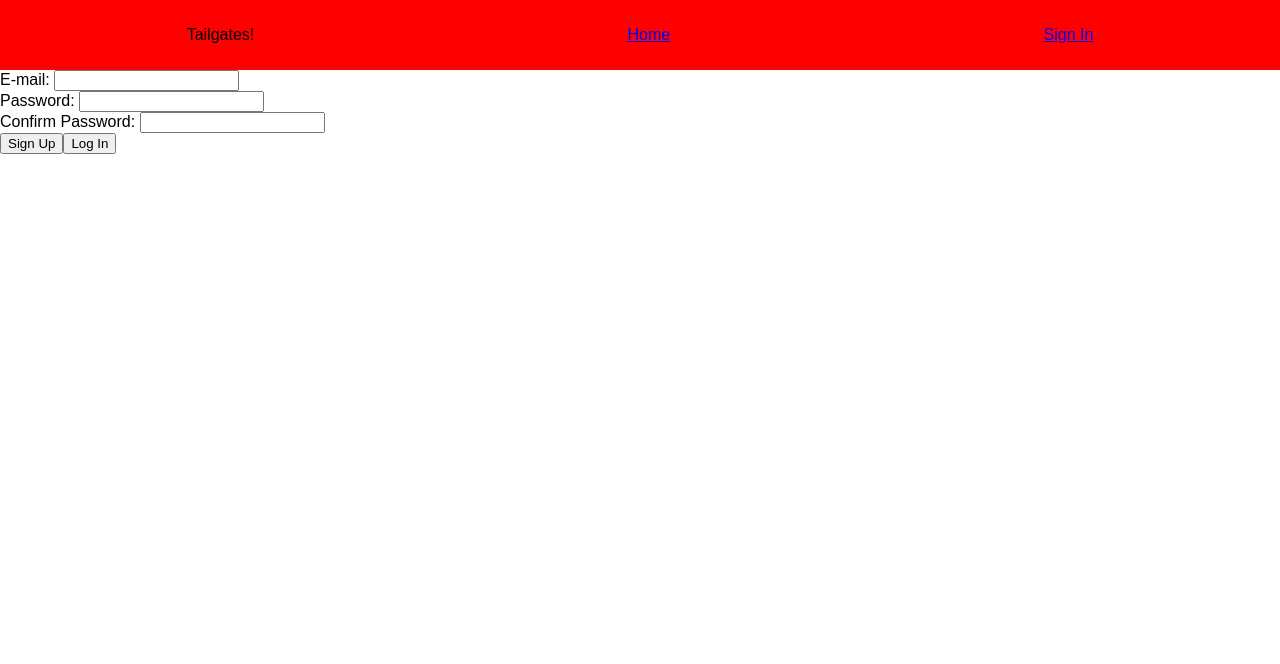
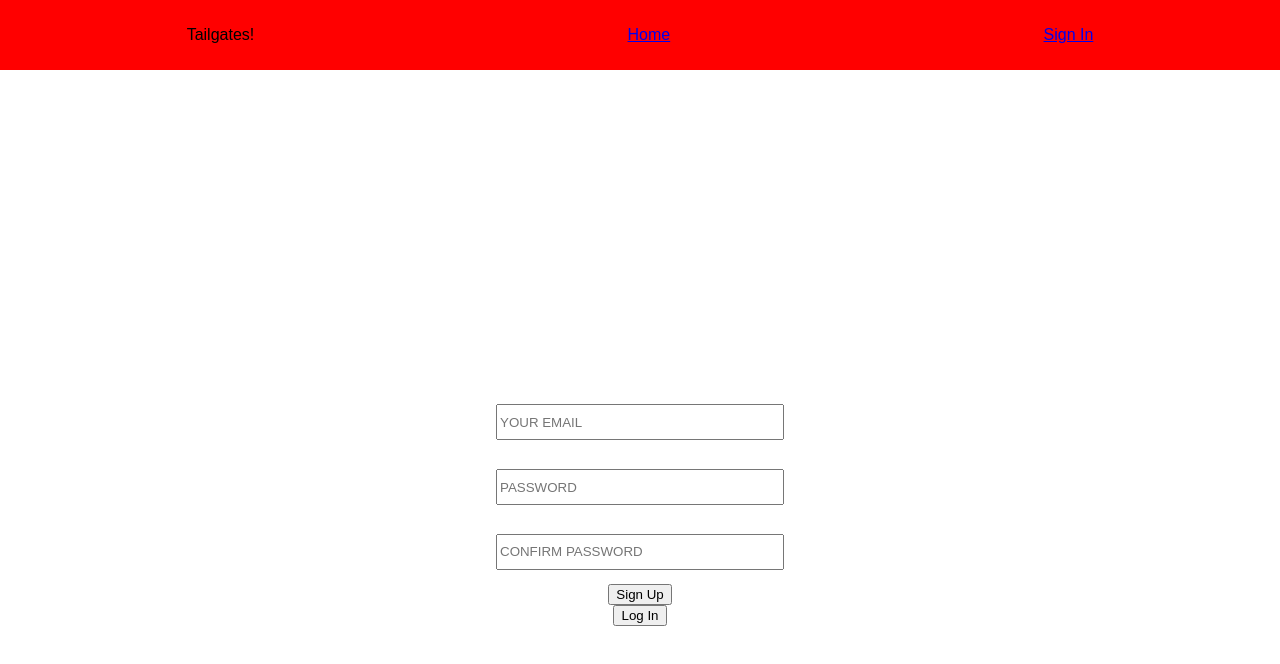
Before and after one commit to jroyals2/project-4, a React (Create React App) app in the folder client/: page /signUp in a window 1280 px wide. Shown: the top 664 px of the page. Built offline with nearby package versions, Linux system fonts and the light colour scheme.

Commit message:
added redirect functionality from the sign in to the users page

```diff
--- a/client/src/App.js
+++ b/client/src/App.js
@@ -5,6 +5,7 @@ import axios from 'axios'
 import {clearAuthTokens, saveAuthTokens, setAxiosDefaults, userIsLoggedIn} from "./util/SessionHeaderUtil"
 import Landing from './components/landing/Landing.jsx'
 import NavBar from './components/navbar/NavBar.jsx'
+import UserPage from './components/users/UserPage.jsx'
 
 class App extends Component {
 
@@ -89,6 +90,7 @@ class App extends Component {
                     <Switch>
                         <Route exact path="/" component={Landing} />
                         <Route exact path="/signUp" render={SignUpLogInComponent}/>
+                        <Route exact path="/users" component={UserPage} />
                     </Switch>
 
                 </div>
--- a/client/src/components/users/SignUpLogIn.jsx
+++ b/client/src/components/users/SignUpLogIn.jsx
@@ -1,6 +1,29 @@
 import React, {Component} from 'react'
 import { Redirect } from 'react-router-dom'
 import styled from 'styled-components'
+
+const StyledForm = styled.form`
+display: flex;
+flex-direction: column;
+justify-content: center;
+align-items: center;
+margin: 25%;
+
+`
+const PageWrapper = styled.div`
+display: flex;
+justify-content: center;
+align-items: center;
+`
+const FormDiv = styled.div`
+display: flex;
+margin: 5%;
+`
+const InputWrapper = styled.input`
+height: 30px;
+width: 280px;
+
+`
 
 class SignUpLogIn extends Component {
 
@@ -26,6 +49,7 @@ class SignUpLogIn extends Component {
             this.state.email,
             this.state.password
         )
+        this.setState({redirect: !this.state.redirect})
     }
 
     handleChange = (event) => {
@@ -35,27 +59,27 @@ class SignUpLogIn extends Component {
     }
 
     render() {
+        if (this.state.redirect) {
+            return <Redirect to={`/users`} />
+        }
         return (
-            <div>
-                <form>
-                    <div>
-                        <label htmlFor="email">E-mail: </label>
-                        <input onChange={this.handleChange} type="text" name="email" value={this.state.email}/>
-                    </div>
-                    <div>
-                        <label htmlFor="password">Password: </label>
-                        <input onChange={this.handleChange} type="password" name="password" value={this.state.password}/>
-                    </div>
-                    <div>
-                        <label htmlFor="password_confirmation">Confirm Password: </label>
-                        <input onChange={this.handleChange} type="password" name="password_confirmation"
-                               value={this.state.password_confirmation}/>
-                    </div>
+            <PageWrapper>
+                <StyledForm>
+                    <FormDiv>
+                        <InputWrapper onChange={this.handleChange} type="text" name="email" value={this.state.email} placeholder="YOUR EMAIL"/>
+                    </FormDiv>
+                    <FormDiv>
+                        <InputWrapper onChange={this.handleChange} type="password" name="password" value={this.state.password} placeholder="PASSWORD"/>
+                    </FormDiv>
+                    <FormDiv>
+                        <InputWrapper onChange={this.handleChange} type="password" name="password_confirmation"
+                               value={this.state.password_confirmation} placeholder="CONFIRM PASSWORD"/>
+                    </FormDiv>
 
                     <button onClick={this.signUp}>Sign Up</button>
                     <button onClick={this.signIn}>Log In</button>
-                </form>
-            </div>
+                </StyledForm>
+            </PageWrapper>
         )
     }
 }
--- /dev/null
+++ b/client/src/components/users/UserPage.jsx
@@ -0,0 +1,13 @@
+import React, { Component } from 'react';
+
+class componentName extends Component {
+    render() {
+        return (
+            <div>
+                Sup
+            </div>
+        );
+    }
+}
+
+export default componentName;
```
